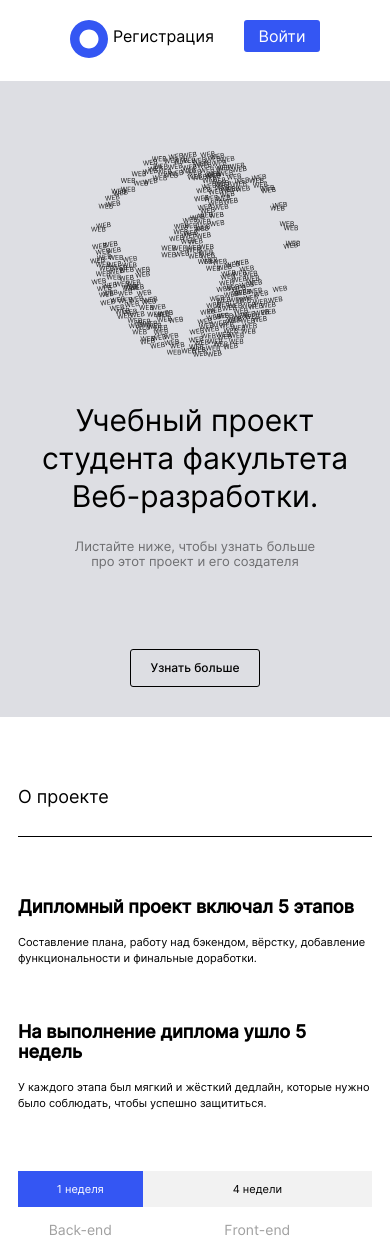
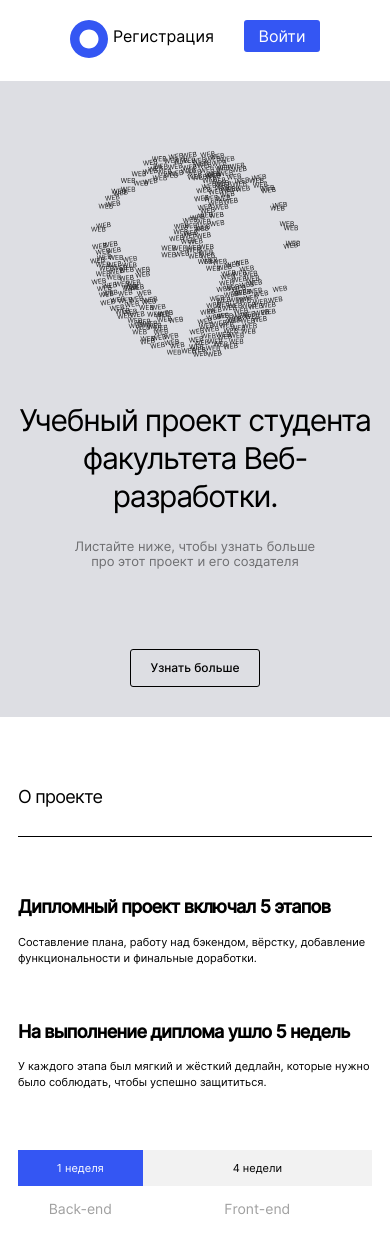
Before and after one commit to EAStogov/movies-explorer-frontend, a React (Create React App) app: page / in a window 390 px wide. Shown: the top 1260 px of the page. Built offline with nearby package versions, Linux system fonts and the light colour scheme.

Commit message:
style: change letter-spacing

```diff
--- a/src/components/AboutProject/AboutProject.css
+++ b/src/components/AboutProject/AboutProject.css
@@ -47,7 +47,7 @@
 .project__stages-title {
   margin: 0;
   font-size: 20px;
-  letter-spacing: -4%;
+  letter-spacing: -0.04em;
   margin-bottom: 26px;
 }
 
--- a/src/components/App/App.css
+++ b/src/components/App/App.css
@@ -12,7 +12,7 @@
 .page__nav-title {
   margin: 0;
   font-size: 22px;
-  letter-spacing: -4%;
+  letter-spacing: -0.04em;
   font-weight: 400;
   width: 100%;
   border-bottom: 1px solid #000;
--- a/src/components/Promo/Promo.css
+++ b/src/components/Promo/Promo.css
@@ -118,7 +118,7 @@
     margin-bottom: 24px;
     font-size: 30px;
     line-height: 38px;
-    letter-spacing: -4%;
+    letter-spacing: -0.04em;
   }
 }
 
```
